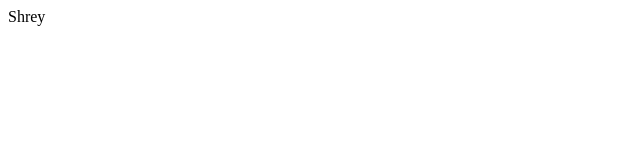
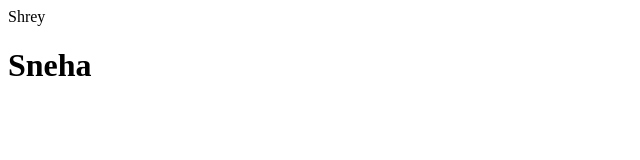
Before and after one commit to xoriant-shreygarg/freshersbatch-oct16, a plain HTML site: page SampleProj/WebContent/Index.html in a window 1280 px wide. Shown: the whole page, without its empty margins (0-640 px from the left). Drawn offline with Linux system fonts and the light colour scheme.

Commit message:
commit by sneha

```diff
--- a/SampleProj/WebContent/Index.html
+++ b/SampleProj/WebContent/Index.html
@@ -7,4 +7,5 @@
 <body>
 Shrey
 </body>
+<h1>Sneha</h1>
 </html>
```
